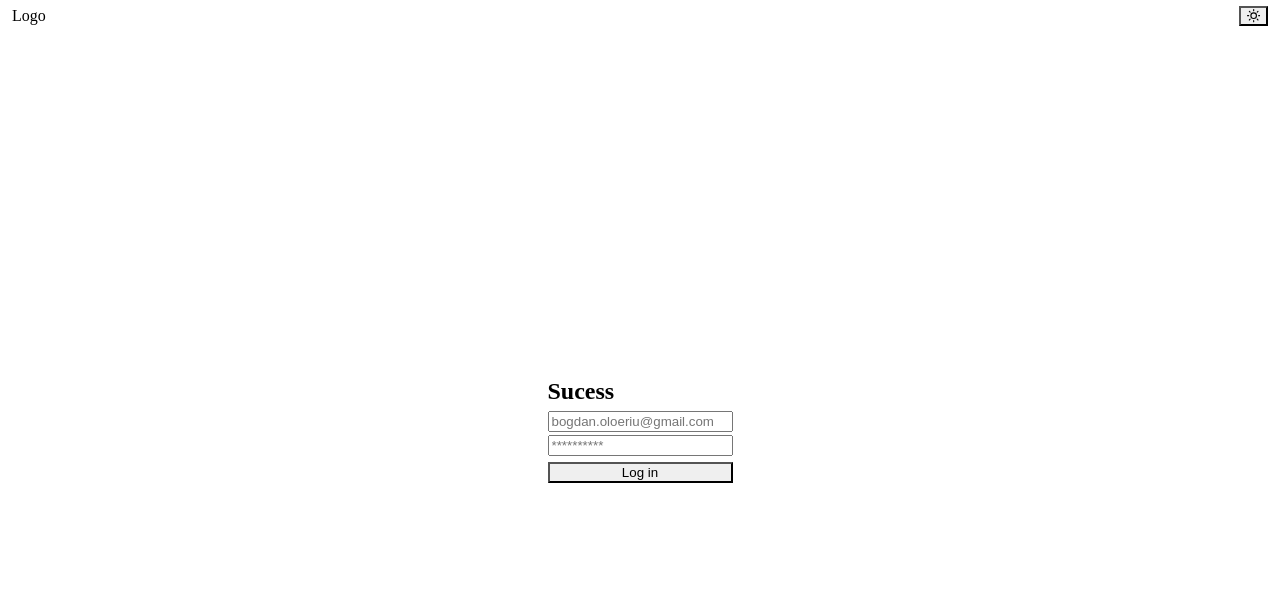
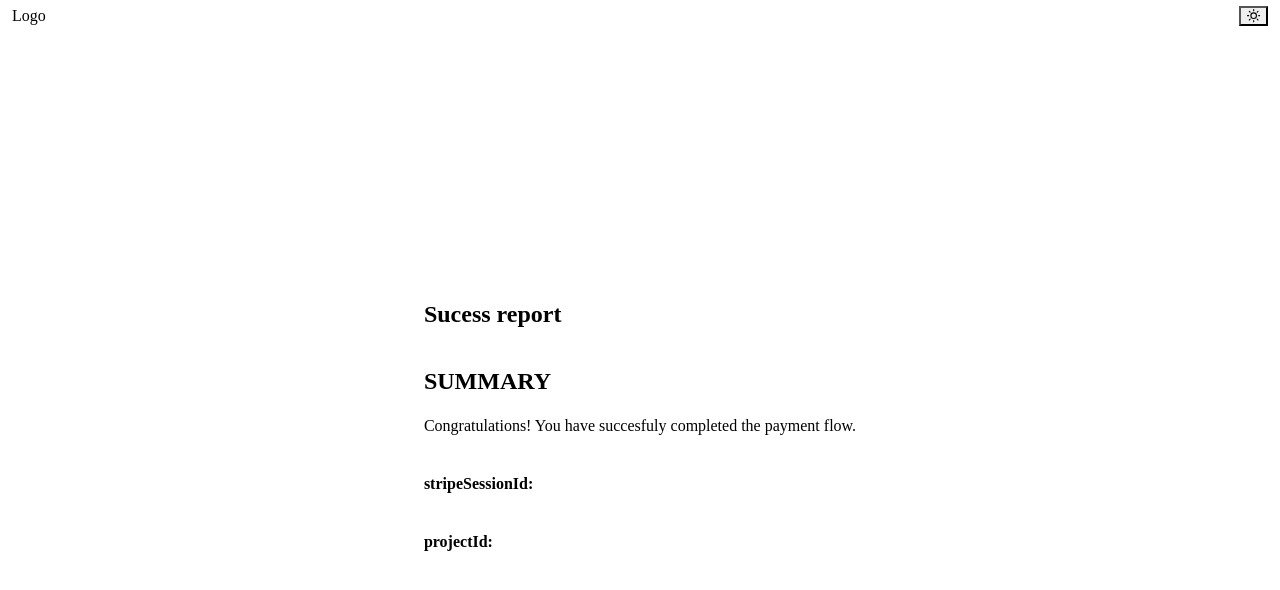
Before and after one commit to vxmoney/vxbank, a Next.js app in the folder vxbank-web-app/: page /vxpayment/sucess in a window 1280 px wide. Shown: the top 590 px of the page. Built offline with nearby package versions, Linux system fonts and the light colour scheme.

Commit message:
changed the form and time for coffey

```diff
--- a/vxbank-web-app/src/app/vxpayment/sucess/page.js
+++ b/vxbank-web-app/src/app/vxpayment/sucess/page.js
@@ -1,5 +1,20 @@
 "use client";
-import { Flex, Heading, Input,Button, useColorModeValue } from "@chakra-ui/react";
+import {
+  Flex,
+  Heading,
+  Stack,
+  Input,
+  Button,
+  StackDivider,
+  useColorModeValue,
+  Card,
+  CardHeader,
+  CardBody,
+  Box,
+  Text,
+  Badge,
+  Code
+} from "@chakra-ui/react";
 
 export default function SuccessPage({ searchParams }) {
   let { stripeSessionId, projectId, clubId } = searchParams;
@@ -14,22 +29,37 @@ export default function SuccessPage({ searchParams }) {
   return (
     <Flex height="100vh" alignItems="center" justifyContent="center">
       <Flex direction="column" background={formBackground} p={12} rounded={6}>
-        <Heading mb={6}>Sucess</Heading>
-        <Input
-          placeholder="bogdan.oloeriu@gmail.com"
-          variant="filled"
-          mb={3}
-          type="email"
-        />
-        <Input
-          placeholder="**********"
-          variant="filled"
-          mb={6}
-          type="password"
-        />
-        <Button colorScheme="teal" mb={6}>
-          Log in
-        </Button>
+
+        <Card>
+          <CardHeader>
+            <Heading size="md">Sucess report</Heading>
+          </CardHeader>
+          <CardBody>
+            <Stack divider={<StackDivider />} spacing={4}>
+              <Box>
+                <Heading size="xs" textTransform="uppercase">
+                  Summary
+                </Heading>
+                <Text pt="2" fontSize="sm">
+                  Congratulations! You have succesfuly completed the payment
+                  flow.
+                </Text>
+              </Box>
+              <Box>
+                <Text fontSize="xl" fontWeight="bold">
+                stripeSessionId:
+                  <Code ml={5}>{stripeSessionId}</Code>
+                </Text>
+              </Box>
+              <Box>
+                <Text fontSize="xl" fontWeight="bold">
+                projectId:
+                  <Code ml={5}>{projectId}</Code>
+                </Text>
+              </Box>
+            </Stack>
+          </CardBody>
+        </Card>
       </Flex>
     </Flex>
   );
```
